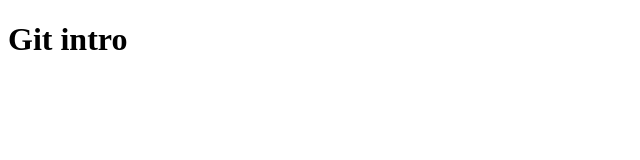
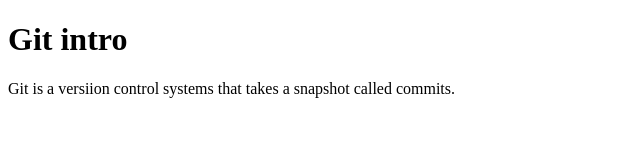
Before and after one commit to MerrilCode/Git-Intro, a plain HTML site: page index.html in a window 1280 px wide. Shown: the whole page, without its empty margins (0-640 px from the left). Drawn offline with Linux system fonts and the light colour scheme.

Commit message:
added a paragraph about version control

```diff
--- a/index.html
+++ b/index.html
@@ -5,5 +5,6 @@
 </head>
 <body>
 	<h1>Git intro</h1>
+	<p>Git is a versiion control systems that takes a snapshot called commits.</p>
 </body>
 </html>
```
